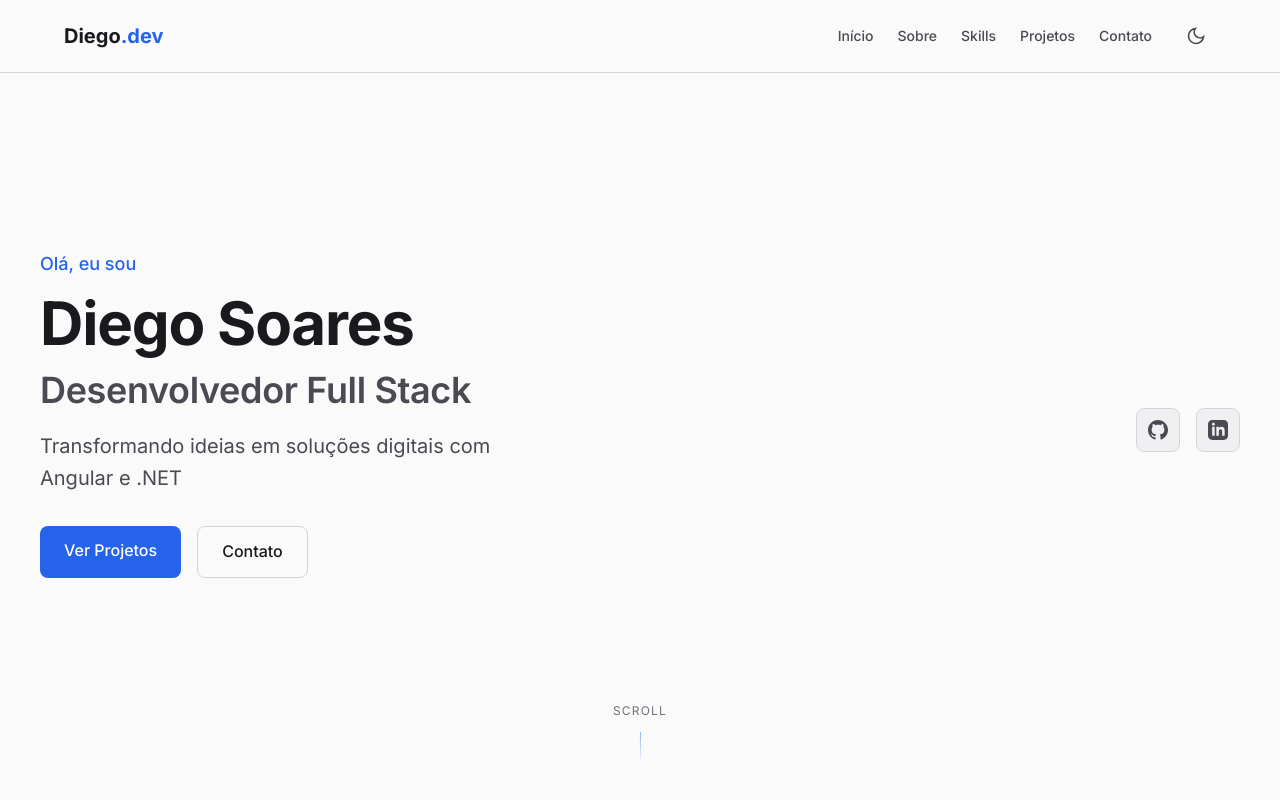
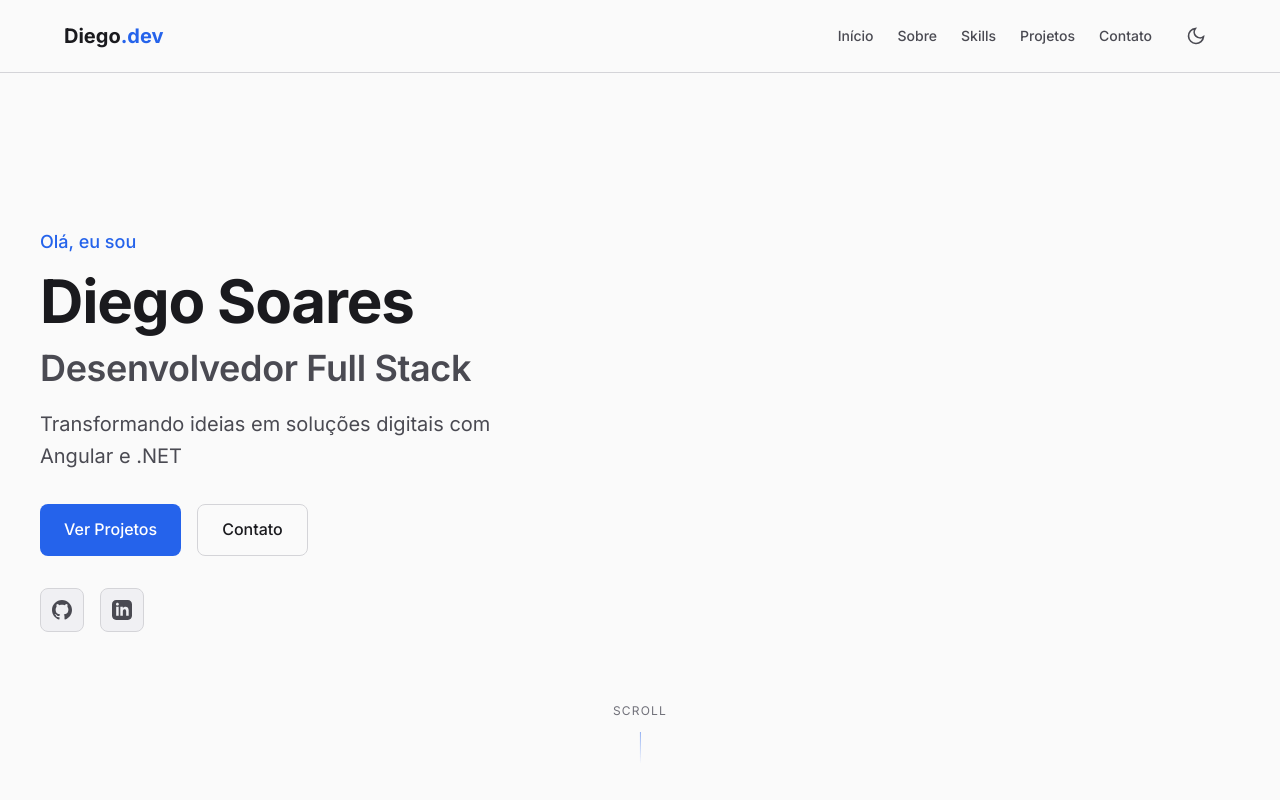
Before and after one commit to SoaresJoseDiego/Portfolio, an Angular app: page / in a window 1280 px wide. Shown: the top 800 px of the page. Built offline with nearby package versions, Linux system fonts and the light colour scheme.

Commit message:
arrumando bug no ver projetos

```diff
--- a/src/app/features/home/components/hero/hero.component.html
+++ b/src/app/features/home/components/hero/hero.component.html
@@ -2,18 +2,17 @@
   <div class="hero__container">
     <div class="hero__content">
       <span class="hero__greeting">Olá, eu sou</span>
-            <h1 class="hero__name">{{name}}</h1>
-            <h2 class="hero__role">{{role}}</h2>
-            <p class="hero__description">{{description}}</p>
+      <h1 class="hero__name">{{ name }}</h1>
+      <h2 class="hero__role">{{ role }}</h2>
+      <p class="hero__description">{{ description }}</p>
 
       <div class="hero__actions">
-                <a href="#projetos" class="hero__btn hero__btn--primary">
+        <button class="hero__btn hero__btn--primary" (click)="scrollTo('projects')">
           Ver Projetos
-                </a>
-                <a href="#contact" class="hero__btn hero__btn--secondary">
+        </button>
+        <button class="hero__btn hero__btn--secondary" (click)="scrollTo('contact')">
           Contato
-                </a>
-            </div>
+        </button>
       </div>
 
       <div class="hero__social">
@@ -24,28 +23,21 @@
             rel="noopener noreferrer"
             class="hero__social-link"
             [attr.aria-label]="link.name">
-
             @switch (link.icon) {
               @case ('github') {
                 <svg xmlns="http://www.w3.org/2000/svg" width="20" height="20" viewBox="0 0 24 24" fill="currentColor">
-              <path d="M12 0c-6.626 0-12 5.373-12 12 0 5.302 3.438 9.8 8.207
-  11.387.599.111.793-.261.793-.577v-2.234c-3.338.726-4.033-1.416-4.033-1.416-.546-1.387-1.333-1.756-1.333-1.756-1.089-.745.083-.729.083-.729 1.205.084 1.839
-   1.237 1.839 1.237 1.07 1.834 2.807 1.304 3.492.997.107-.775.418-1.305.762-1.604-2.665-.305-5.467-1.334-5.467-5.931 0-1.311.469-2.381
-  1.236-3.221-.124-.303-.535-1.524.117-3.176 0 0 1.008-.322 3.301 1.23.957-.266 1.983-.399 3.003-.404 1.02.005 2.047.138 3.006.404 2.291-1.552 3.297-1.23
-  3.297-1.23.653 1.653.242 2.874.118 3.176.77.84 1.235 1.911 1.235 3.221 0 4.609-2.807 5.624-5.479 5.921.43.372.823 1.102.823 2.222v3.293c0
-  .319.192.694.801.576 4.765-1.589 8.199-6.086 8.199-11.386 0-6.627-5.373-12-12-12z"/>
+                  <path d="M12 0c-6.626 0-12 5.373-12 12 0 5.302 3.438 9.8 8.207 11.387.599.111.793-.261.793-.577v-2.234c-3.338.726-4.033-1.416-4.033-1.416-.546-1.387-1.333-1.756-1.333-1.756-1.089-.745.083-.729.083-.729 1.205.084 1.839 1.237 1.839 1.237 1.07 1.834 2.807 1.304 3.492.997.107-.775.418-1.305.762-1.604-2.665-.305-5.467-1.334-5.467-5.931 0-1.311.469-2.381 1.236-3.221-.124-.303-.535-1.524.117-3.176 0 0 1.008-.322 3.301 1.23.957-.266 1.983-.399 3.003-.404 1.02.005 2.047.138 3.006.404 2.291-1.552 3.297-1.23 3.297-1.23.653 1.653.242 2.874.118 3.176.77.84 1.235 1.911 1.235 3.221 0 4.609-2.807 5.624-5.479 5.921.43.372.823 1.102.823 2.222v3.293c0 .319.192.694.801.576 4.765-1.589 8.199-6.086 8.199-11.386 0-6.627-5.373-12-12-12z"/>
                 </svg>
               }
               @case ('linkedin') {
                 <svg xmlns="http://www.w3.org/2000/svg" width="20" height="20" viewBox="0 0 24 24" fill="currentColor">
-              <path d="M19 0h-14c-2.761 0-5 2.239-5 5v14c0 2.761 2.239 5 5 5h14c2.762 0 5-2.239 5-5v-14c0-2.761-2.238-5-5-5zm-11
-  19h-3v-11h3v11zm-1.5-12.268c-.966 0-1.75-.79-1.75-1.764s.784-1.764 1.75-1.764 1.75.79 1.75 1.764-.783 1.764-1.75 1.764zm13.5
-  12.268h-3v-5.604c0-3.368-4-3.113-4 0v5.604h-3v-11h3v1.765c1.396-2.586 7-2.777 7 2.476v6.759z"/>
+                  <path d="M19 0h-14c-2.761 0-5 2.239-5 5v14c0 2.761 2.239 5 5 5h14c2.762 0 5-2.239 5-5v-14c0-2.761-2.238-5-5-5zm-11 19h-3v-11h3v11zm-1.5-12.268c-.966 0-1.75-.79-1.75-1.764s.784-1.764 1.75-1.764 1.75.79 1.75 1.764-.783 1.764-1.75 1.764zm13.5 12.268h-3v-5.604c0-3.368-4-3.113-4 0v5.604h-3v-11h3v1.765c1.396-2.586 7-2.777 7 2.476v6.759z"/>
                 </svg>
               }
             }
           </a>
         }
+      </div>
     </div>
   </div>
 
--- a/src/app/features/home/components/hero/hero.component.ts
+++ b/src/app/features/home/components/hero/hero.component.ts
@@ -16,4 +16,11 @@
     { name: 'GitHub', url: 'https://github.com/SoaresJoseDiego', icon: 'github' },
     { name: 'LinkedIn', url: 'https://www.linkedin.com/in/diegoj-soares', icon: 'linkedin' }
   ];
+
+  scrollTo(sectionId: string): void {
+    const element = document.getElementById(sectionId);
+    if (element) {
+      element.scrollIntoView({ behavior: 'smooth', block: 'start' });
     }
+  }
+}
--- a/src/app/layouts/components/header/header.component.html
+++ b/src/app/layouts/components/header/header.component.html
@@ -1,13 +1,13 @@
 <header class="header">
   <div class="header__container">
-      <a href="#hero" class="header__logo">
+    <a class="header__logo" (click)="scrollTo('hero')" style="cursor: pointer;">
       <span class="header__logo-text">Diego</span>
       <span class="header__logo-accent">.dev</span>
     </a>
 
     <nav class="header__nav">
       @for (item of navItems; track item.label) {
-          <a [href]="item.href" class="header__nav-link">
+        <a class="header__nav-link" (click)="scrollTo(item.href)">
           {{ item.label }}
         </a>
       }
@@ -34,7 +34,7 @@
       </button>
     </nav>
 
-      <!-- Theme Toggle Mobile -->
+    <!-- Mobile Actions -->
     <div class="header__mobile-actions">
       <button class="header__theme-btn" (click)="toggleTheme()" [attr.aria-label]="isDarkMode ? 'Ativar modo claro' : 'Ativar modo escuro'">
         @if (isDarkMode) {
@@ -62,9 +62,10 @@
     </div>
   </div>
 
+  <!-- Mobile Nav -->
   <nav class="header__mobile-nav" [class.active]="isMenuOpen">
     @for (item of navItems; track item.label) {
-        <a [href]="item.href" class="header__mobile-link" (click)="toggleMenu()">
+      <a class="header__mobile-link" (click)="scrollTo(item.href)">
         {{ item.label }}
       </a>
     }
--- a/src/app/layouts/components/header/header.component.scss
+++ b/src/app/layouts/components/header/header.component.scss
@@ -53,6 +53,7 @@
     color: var(--text-secondary);
     font-size: map.get($font-sizes, 'sm');
     font-weight: map.get($font-weights, 'medium');
+    cursor: pointer;
     @include transition(color);
 
     &:hover {
@@ -155,6 +156,7 @@
     color: var(--text-secondary);
     font-size: map.get($font-sizes, 'base');
     padding: map.get($spacing, '2') 0;
+    cursor: pointer;
     @include transition(color);
 
     &:hover {
--- a/src/app/layouts/components/header/header.component.ts
+++ b/src/app/layouts/components/header/header.component.ts
@@ -1,5 +1,5 @@
 import { CommonModule } from '@angular/common';
-import { Component } from '@angular/core';
+import { Component, OnInit } from '@angular/core';
 
 @Component({
   selector: 'app-header',
@@ -7,19 +7,16 @@
   templateUrl: './header.component.html',
   styleUrl: './header.component.scss',
 })
-export class HeaderComponent {
+export class HeaderComponent implements OnInit {
   navItems = [
-    { label: 'Início', href: '#home' },
-    { label: 'Sobre', href: '#about' },
-    { label: 'Skills', href: '#skills' },
-    { label: 'Projetos', href: '#projects' },
-    { label: 'Contato', href: '#contact' },
+    { label: 'Início', href: 'hero' },
+    { label: 'Sobre', href: 'about' },
+    { label: 'Skills', href: 'skills' },
+    { label: 'Projetos', href: 'projects' },
+    { label: 'Contato', href: 'contact' },
   ];
 
   isMenuOpen = false;
-
-
-
   isDarkMode = true;
 
   ngOnInit(): void {
@@ -42,9 +39,16 @@
     localStorage.setItem('theme', this.isDarkMode ? 'dark' : 'light');
   }
 
+  scrollTo(sectionId: string): void {
+    const element = document.getElementById(sectionId);
+    if (element) {
+      element.scrollIntoView({ behavior: 'smooth', block: 'start' });
+    }
+    // Fecha o menu mobile após clicar
+    this.isMenuOpen = false;
+  }
+
   private applyTheme(): void {
     document.documentElement.setAttribute('data-theme', this.isDarkMode ? 'dark' : 'light');
   }
-
-
 }
```
Lines whose indentation alone changed are shown as unchanged.
